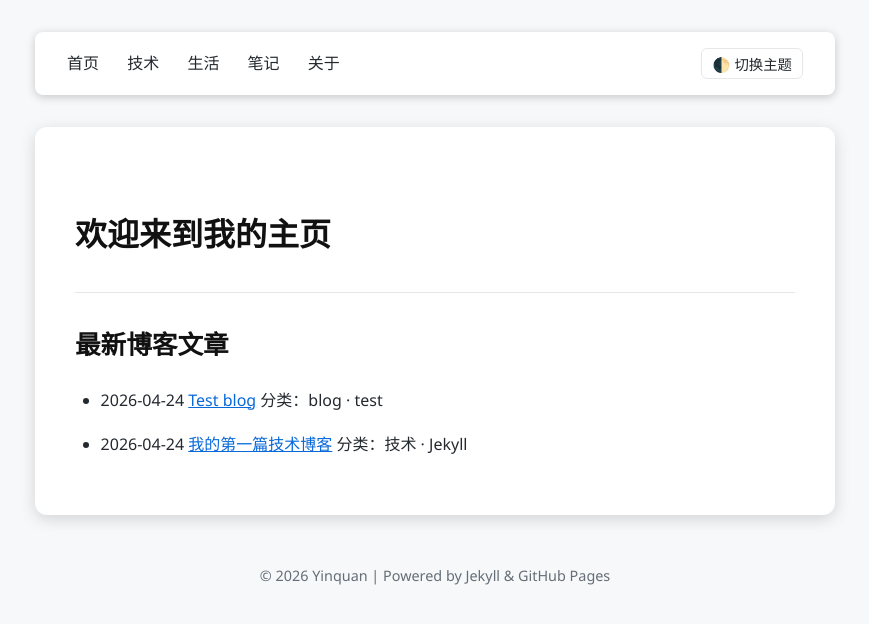
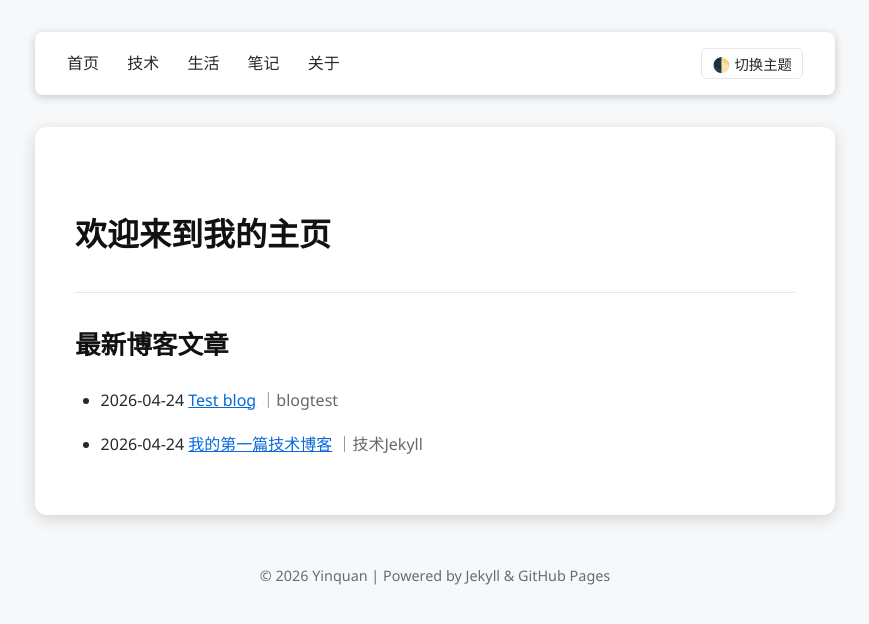
Before and after one commit to YinquanZeng/YinquanZeng.github.io, a Jekyll site: the page built from index.md, in a window 1280 px wide. Shown: the top 624 px of the page, without its empty margins (205-1074 px from the left). Built offline with Jekyll 4.4.1, drawn with Linux system fonts in a browser that asks for light colours.

Commit message:
Update index.md

```diff
--- a/index.md
+++ b/index.md
@@ -5,10 +5,10 @@ title: 首页
 
 # 欢迎来到我的主页
 ---
+## 最新博客文章
 
-## 最新博客文章
 {% for post in site.posts %}
 - {{ post.date | date: "%Y-%m-%d" }}
-  [{{ post.title }}]({{ post.url }}.html)
-  分类：{{ post.categories | join: ' · ' }}
+  [{{ post.title }}]({{ post.url }})
+  <span style="opacity:0.7;">｜{{ post.categories }}</span>
 {% endfor %}
```
